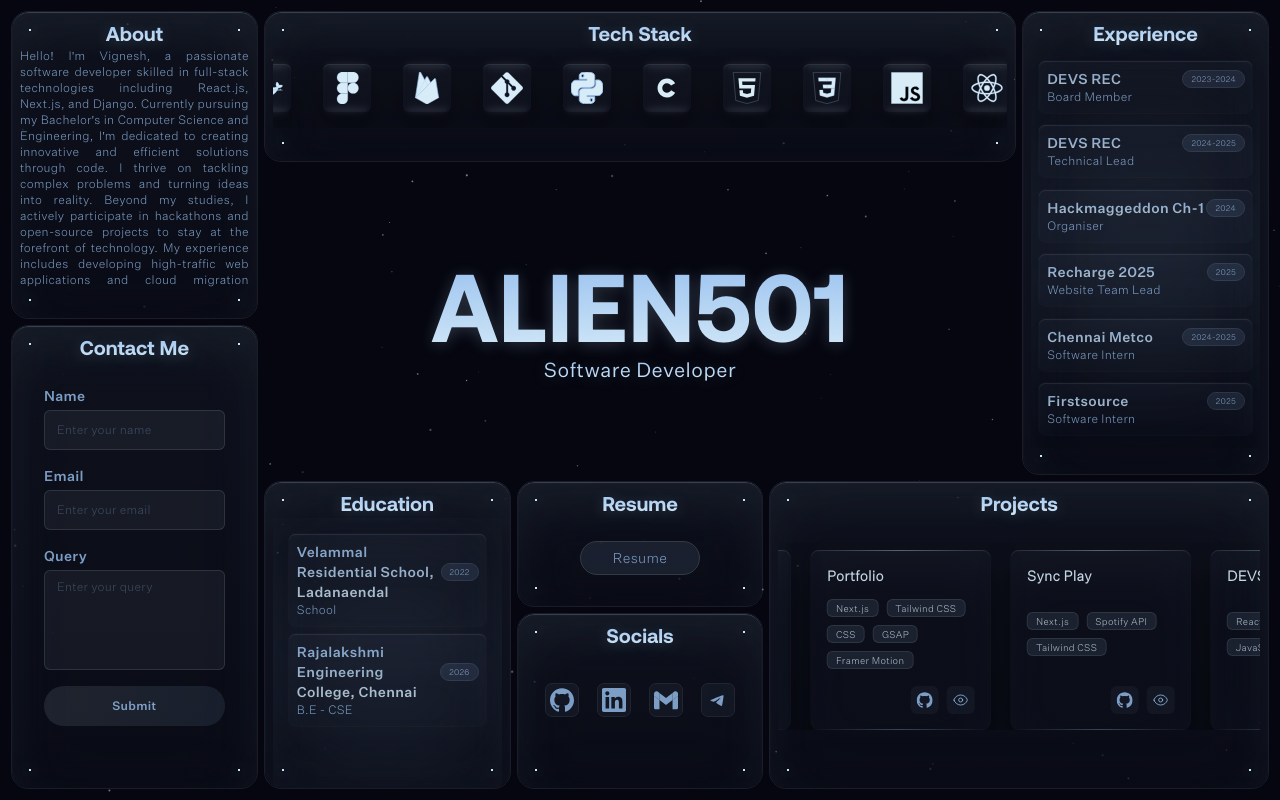
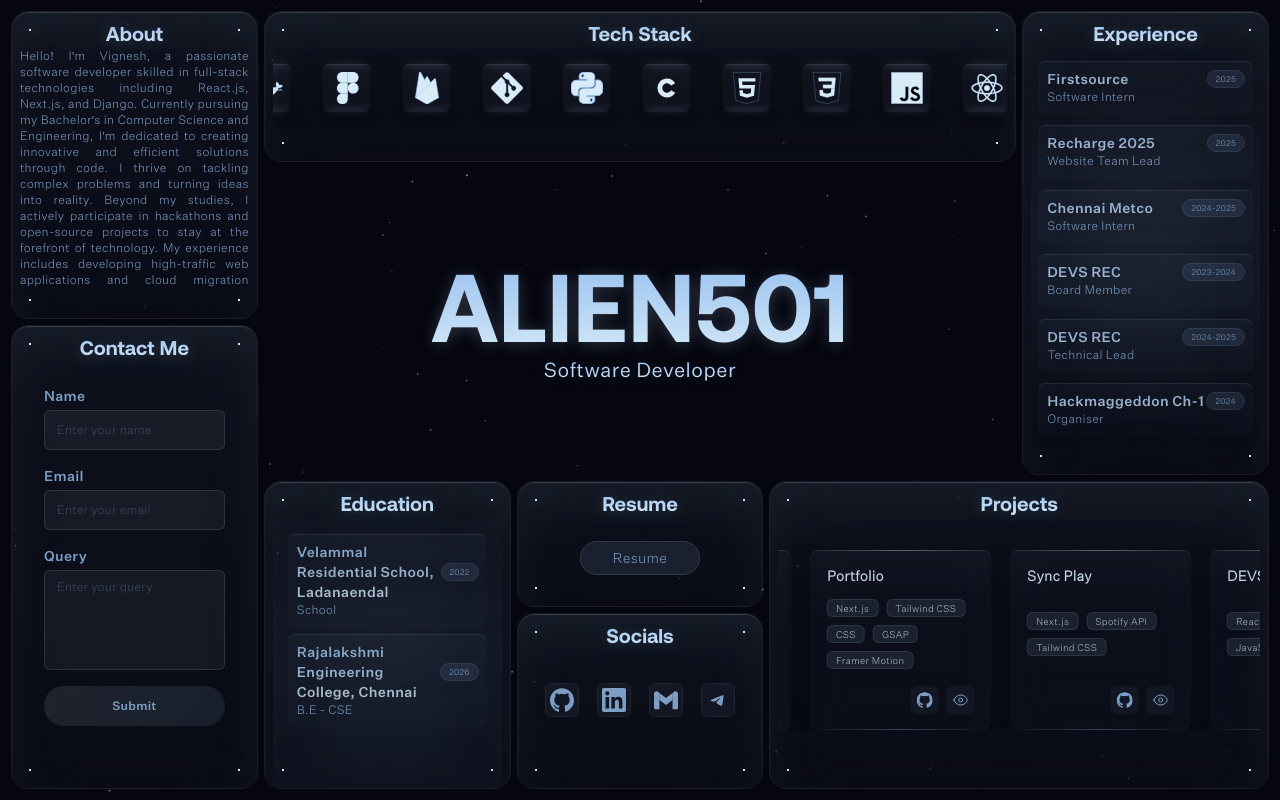
Before and after one commit to Alien501/portfolio-new, a Next.js app: page / in a window 1280 px wide. Built offline with nearby package versions, Linux system fonts and the light colour scheme.

Commit message:
Some changes

```diff
--- a/src/sections/Experience.tsx
+++ b/src/sections/Experience.tsx
@@ -12,6 +12,24 @@ type ExperienceItem = {
 }
 
 const experienceList: ExperienceItem[] = [
+    {
+        organisation: 'Firstsource',
+        tenure: '2025',
+        role: 'Software Intern',
+        description: 'Migrating legacy systems to Azure cloud. Building Jenkins CI/CD pipelines and automating deployment processes.'
+    },
+    {
+        organisation: 'Recharge 2025',
+        tenure: '2025',
+        role: 'Website Team Lead',
+        description: 'Led 8-member team developing college fest website serving 10k+ users. Built registration portal with Django/Next.js that handled 3x traffic surge without downtime.'
+    },
+    {
+        organisation: 'Chennai Metco',
+        tenure: '2024-2025',
+        role: 'Software Intern',
+        description: 'Developed desktop application for automotive welding measurement systems.'
+    },
     {
         organisation: 'DEVS REC',
         tenure: '2023-2024',
@@ -29,24 +47,6 @@ const experienceList: ExperienceItem[] = [
         tenure: '2024',
         role: 'Organiser',
         description: 'Coordinated 24-hour hackathon with 500+ participants. Developed and implemented judging criteria.'
-    },
-    {
-        organisation: 'Recharge 2025',
-        tenure: '2025',
-        role: 'Website Team Lead',
-        description: 'Led 8-member team developing college fest website serving 10k+ users. Built registration portal with Django/Next.js that handled 3x traffic surge without downtime.'
-    },
-    {
-        organisation: 'Chennai Metco',
-        tenure: '2024-2025',
-        role: 'Software Intern',
-        description: 'Developed desktop application for automotive welding measurement systems.'
-    },
-    {
-        organisation: 'Firstsource',
-        tenure: '2025',
-        role: 'Software Intern',
-        description: 'Migrating legacy systems to Azure cloud. Building Jenkins CI/CD pipelines and automating deployment processes.'
     },
 ];
 
--- a/src/sections/Projects.tsx
+++ b/src/sections/Projects.tsx
@@ -172,7 +172,7 @@ const Projects: ProjectItemProps[] = [
         description: "A PWA collabratively made under DEVS for ease access of various functionalities present and offered my college."
     },
     {
-        name: "Thirrukural",
+        name: "Thirrukural API",
         stack: ["Node.js", "Express.js", "React", "NextUI", "Tailwind CSS"],
         sourceCode: "https://github.com/Alien501/thirukural",
         isDeployed: true,
@@ -194,5 +194,13 @@ const Projects: ProjectItemProps[] = [
         isDeployed: false,
         deploymentLink: '',
         description: 'the Custom New Tab Extension! This browser extension replaces the default new tab page with a personalized, minimalist dashboard featuring a sleek clock display.'
+    },
+    {
+        name: "Hostel Booking App",
+        stack: ['Django', 'Python', 'React.js', 'Typescript'],
+        sourceCode: '',
+        isDeployed: true,
+        deploymentLink: 'https://hostel.rajalakshmi.org/',
+        description: 'Built a dynamic hostel booking system for my college with OTP-based confirmations and automated room management using cron jobs. Streamlined the entire booking process for students and admins!.'
     }
 ];
```
